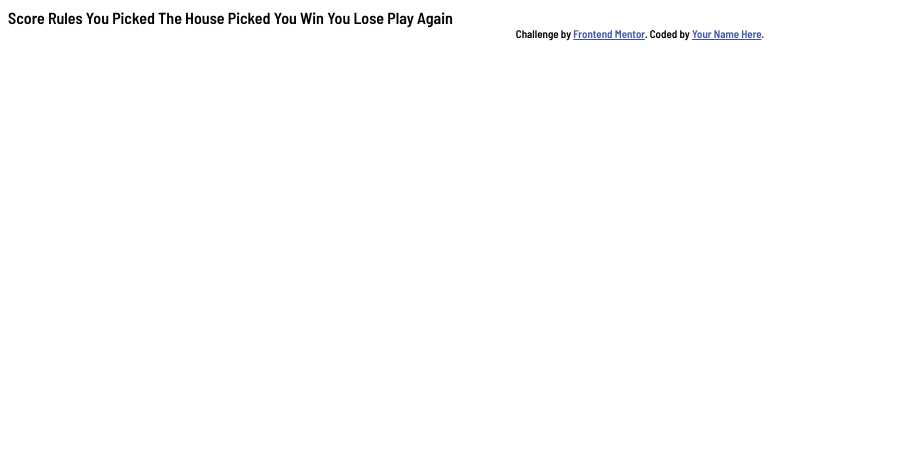
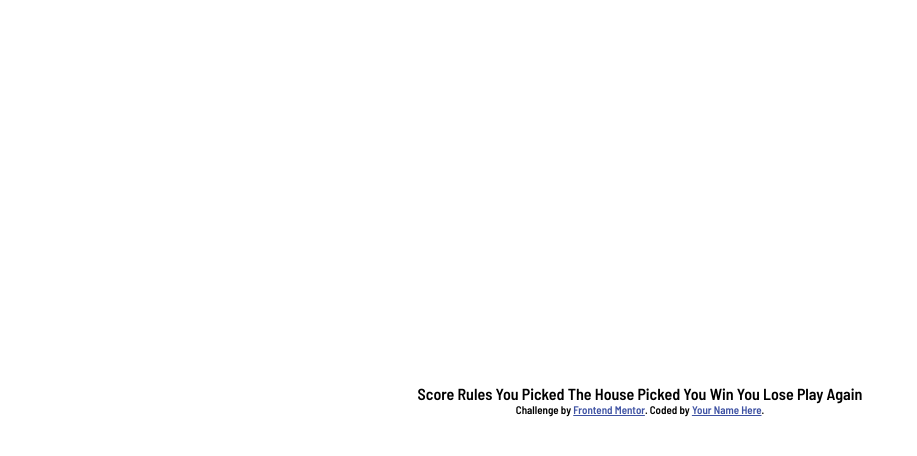
Before and after one commit to Steph-en/Rock-Paper-Scissors, a plain HTML site: page index.html in a window 1280 px wide. Shown: the whole page, without its empty margins (0-917 px from the left). Drawn offline with Linux system fonts and the light colour scheme.

Commit message:
centered all elements in the body

```diff
--- a/assets/css/style.css
+++ b/assets/css/style.css
@@ -20,6 +20,12 @@
 body {
   font-family: 'Barlow Semi Condensed', sans-serif;
   background-color: var(--Radial-Gradient);
+  position: absolute;
+  margin: 0;
+  padding: 0;
+  top: 50%;
+  left: 50%;
+  transform: translate(-50%, -50%);
 }
 
 /* Mobile Display */
```
